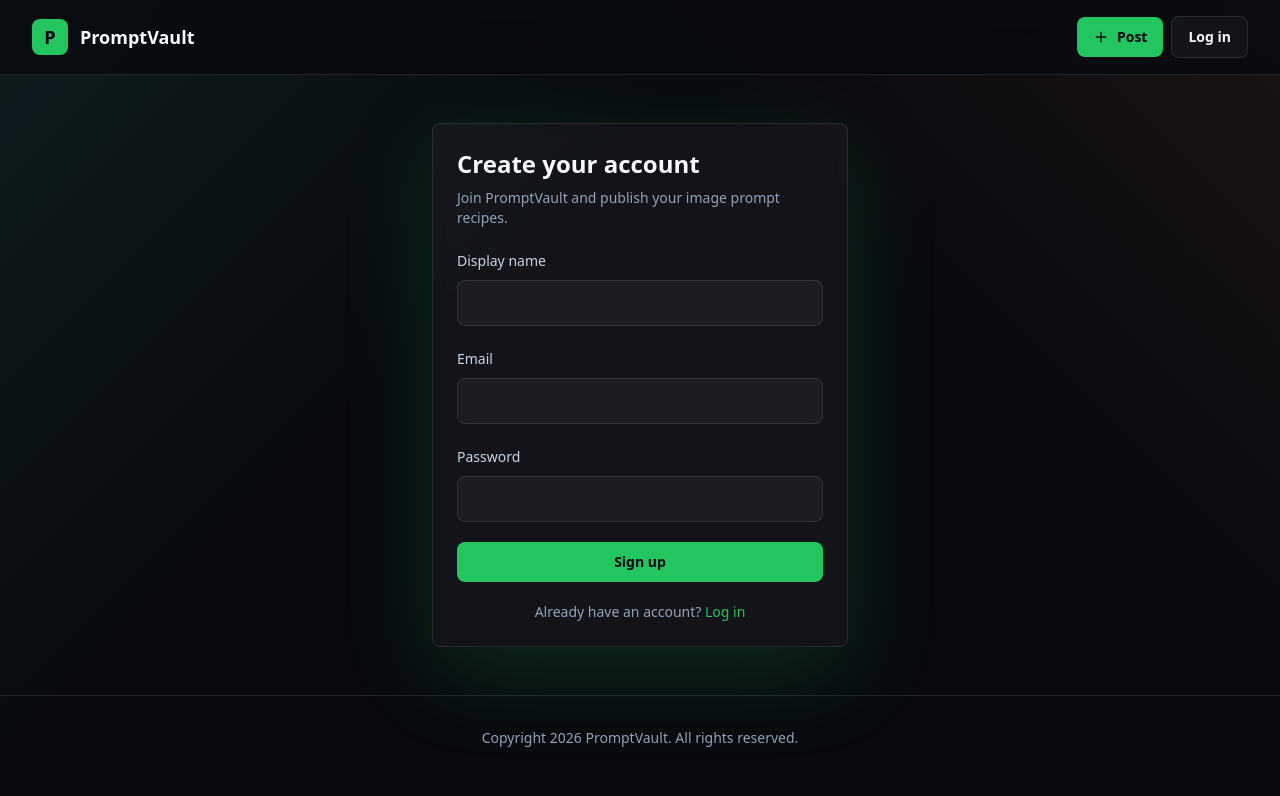
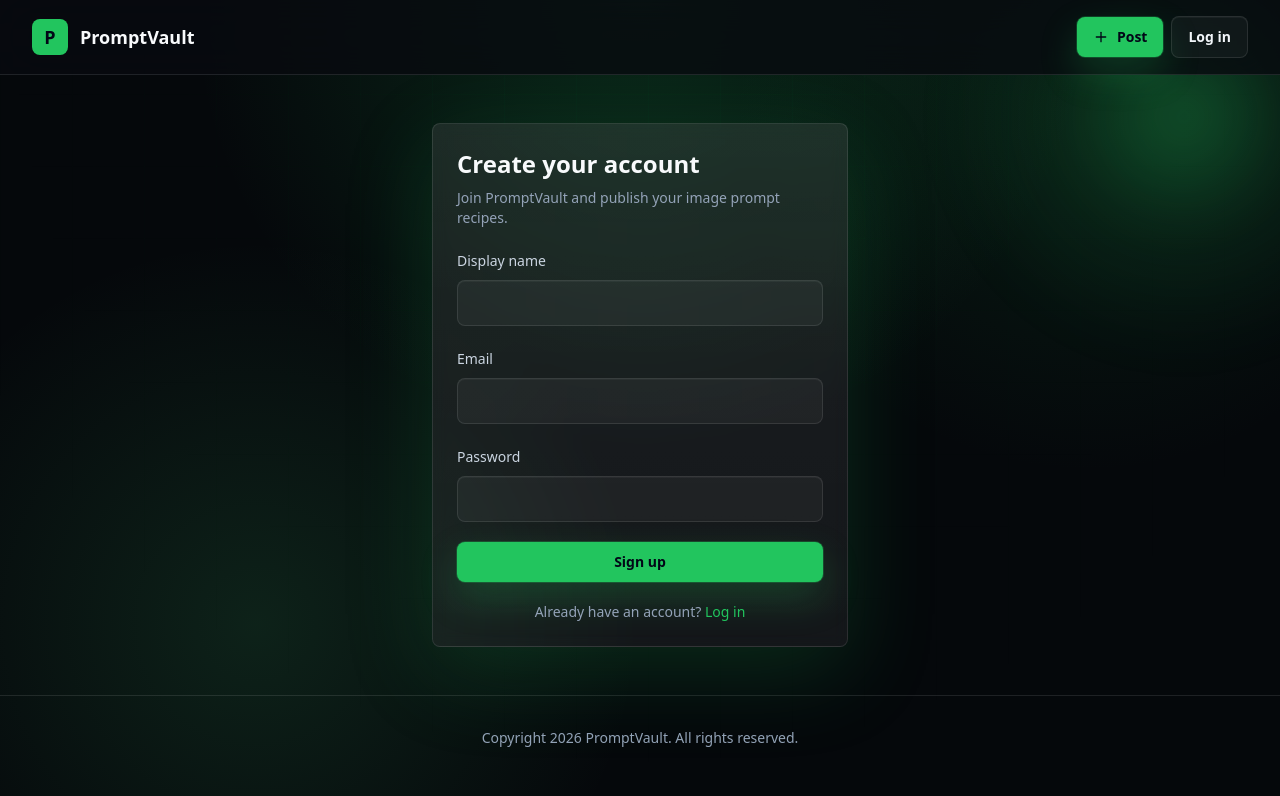
Before and after one commit to krma111/act-as-a-senior-full-stack, a Next.js app: page /auth/signup in a window 1280 px wide. Shown: the top 796 px of the page. Built offline with nearby package versions, Linux system fonts and the light colour scheme; no server answers; the database is empty.

Commit message:
Add animated green neon design system

```diff
--- a/src/app/globals.css
+++ b/src/app/globals.css
@@ -6,20 +6,75 @@
   color-scheme: dark;
 }
 
+html {
+  scroll-behavior: smooth;
+}
+
 body {
   background:
-    linear-gradient(135deg, rgba(85, 224, 196, 0.09), transparent 34rem),
-    linear-gradient(225deg, rgba(255, 122, 89, 0.08), transparent 30rem),
-    #080a0f;
+    radial-gradient(circle at top, rgba(34, 197, 94, 0.18), transparent 28rem),
+    radial-gradient(circle at 20% 78%, rgba(74, 222, 128, 0.12), transparent 24rem),
+    radial-gradient(circle at 85% 15%, rgba(21, 128, 61, 0.16), transparent 22rem),
+    #05080b;
   color: #f8fafc;
+  overflow-x: hidden;
+  position: relative;
+}
+
+body::before {
+  content: "";
+  position: fixed;
+  inset: 0;
+  pointer-events: none;
+  background-image:
+    linear-gradient(rgba(34, 197, 94, 0.09) 1px, transparent 1px),
+    linear-gradient(90deg, rgba(34, 197, 94, 0.09) 1px, transparent 1px);
+  background-size: 72px 72px;
+  mask-image: radial-gradient(circle at top, black 18%, transparent 82%);
+  opacity: 0.28;
+  animation: grid-drift 18s linear infinite;
+}
+
+body::after {
+  content: "";
+  position: fixed;
+  right: -8rem;
+  top: -8rem;
+  width: 28rem;
+  height: 28rem;
+  border-radius: 9999px;
+  pointer-events: none;
+  background: radial-gradient(circle, rgba(34, 197, 94, 0.34) 0%, rgba(34, 197, 94, 0.08) 35%, transparent 72%);
+  filter: blur(24px);
+  animation: orb-float 15s ease-in-out infinite;
 }
 
 ::selection {
-  background: rgba(85, 224, 196, 0.35);
+  background: rgba(34, 197, 94, 0.35);
+}
+
+.app-shell {
+  position: relative;
+  isolation: isolate;
+}
+
+.app-shell::before {
+  content: "";
+  position: fixed;
+  left: -10rem;
+  bottom: -12rem;
+  width: 32rem;
+  height: 32rem;
+  border-radius: 9999px;
+  pointer-events: none;
+  background: radial-gradient(circle, rgba(74, 222, 128, 0.2) 0%, rgba(34, 197, 94, 0.05) 38%, transparent 72%);
+  filter: blur(30px);
+  animation: orb-float 19s ease-in-out infinite reverse;
 }
 
 .field {
   @apply w-full rounded-lg border border-white/10 bg-white/[0.04] px-4 py-3 text-sm text-white outline-none transition placeholder:text-slate-500 focus:border-brand/70 focus:ring-2 focus:ring-brand/20;
+  box-shadow: inset 0 1px 0 rgba(255, 255, 255, 0.04);
 }
 
 .label {
@@ -32,16 +87,185 @@ body {
 
 .btn-primary {
   @apply btn bg-brand text-slate-950 hover:bg-brand/90;
+  box-shadow:
+    0 0 0 1px rgba(34, 197, 94, 0.24),
+    0 16px 38px rgba(34, 197, 94, 0.24);
 }
 
 .btn-ghost {
   @apply btn border border-white/10 bg-white/[0.04] text-slate-100 hover:bg-white/[0.08];
+  box-shadow: inset 0 1px 0 rgba(255, 255, 255, 0.04);
 }
 
 .panel {
   @apply border border-white/10 bg-white/[0.045] shadow-glow backdrop-blur;
+  background-image: linear-gradient(180deg, rgba(255, 255, 255, 0.05), rgba(255, 255, 255, 0.02));
 }
 
 .card-surface {
   @apply border border-white/10 bg-white/[0.045] shadow-glow backdrop-blur;
+  background-image: linear-gradient(180deg, rgba(255, 255, 255, 0.06), rgba(255, 255, 255, 0.025));
+  position: relative;
 }
+
+.card-surface::before {
+  content: "";
+  position: absolute;
+  inset: -1px;
+  border-radius: inherit;
+  padding: 1px;
+  background: linear-gradient(135deg, rgba(34, 197, 94, 0.55), rgba(34, 197, 94, 0.08), rgba(255, 255, 255, 0.08));
+  -webkit-mask:
+    linear-gradient(#000 0 0) content-box,
+    linear-gradient(#000 0 0);
+  -webkit-mask-composite: xor;
+  mask-composite: exclude;
+  pointer-events: none;
+  opacity: 0.65;
+}
+
+.card-surface::after {
+  content: "";
+  position: absolute;
+  inset: 0;
+  background: linear-gradient(120deg, transparent 0%, rgba(255, 255, 255, 0.12) 30%, transparent 60%);
+  transform: translateX(-150%);
+  transition: transform 0.8s ease;
+  pointer-events: none;
+}
+
+.group:hover.card-surface::after,
+.card-surface:hover::after {
+  transform: translateX(150%);
+}
+
+.hero-grid {
+  position: absolute;
+  inset: 0;
+  overflow: hidden;
+  pointer-events: none;
+}
+
+.hero-grid::before,
+.hero-grid::after {
+  content: "";
+  position: absolute;
+  inset: 0;
+}
+
+.hero-grid::before {
+  background-image:
+    linear-gradient(rgba(34, 197, 94, 0.12) 1px, transparent 1px),
+    linear-gradient(90deg, rgba(34, 197, 94, 0.12) 1px, transparent 1px);
+  background-size: 56px 56px;
+  transform: perspective(900px) rotateX(72deg) scale(1.8) translateY(-3%);
+  transform-origin: top center;
+  opacity: 0.34;
+  mask-image: linear-gradient(to bottom, rgba(0, 0, 0, 0.95), transparent 75%);
+}
+
+.hero-grid::after {
+  background:
+    radial-gradient(circle at 20% 20%, rgba(74, 222, 128, 0.26), transparent 20rem),
+    radial-gradient(circle at 82% 12%, rgba(34, 197, 94, 0.22), transparent 18rem);
+  animation: pulse-glow 9s ease-in-out infinite;
+}
+
+.hero-orb {
+  position: absolute;
+  border-radius: 9999px;
+  filter: blur(8px);
+  pointer-events: none;
+  opacity: 0.8;
+}
+
+.hero-orb-left {
+  left: 4%;
+  top: 14%;
+  width: 10rem;
+  height: 10rem;
+  background: radial-gradient(circle, rgba(34, 197, 94, 0.28), transparent 70%);
+  animation: orb-float 11s ease-in-out infinite;
+}
+
+.hero-orb-right {
+  right: 6%;
+  top: 10%;
+  width: 12rem;
+  height: 12rem;
+  background: radial-gradient(circle, rgba(74, 222, 128, 0.22), transparent 70%);
+  animation: orb-float 14s ease-in-out infinite reverse;
+}
+
+.floating-badge {
+  @apply panel rounded-2xl px-4 py-3 text-left;
+  animation: badge-float 9s ease-in-out infinite;
+}
+
+.floating-badge-delay {
+  animation-delay: -3s;
+}
+
+.section-shell {
+  position: relative;
+}
+
+.section-shell::before {
+  content: "";
+  position: absolute;
+  inset: 0 auto auto 0;
+  width: 10rem;
+  height: 10rem;
+  border-radius: 9999px;
+  background: radial-gradient(circle, rgba(34, 197, 94, 0.16), transparent 70%);
+  filter: blur(18px);
+  pointer-events: none;
+}
+
+@keyframes grid-drift {
+  from {
+    transform: translateY(0);
+  }
+  to {
+    transform: translateY(72px);
+  }
+}
+
+@keyframes orb-float {
+  0%, 100% {
+    transform: translate3d(0, 0, 0) scale(1);
+  }
+  50% {
+    transform: translate3d(0, 1.5rem, 0) scale(1.08);
+  }
+}
+
+@keyframes badge-float {
+  0%, 100% {
+    transform: translateY(0) rotate(0deg);
+  }
+  50% {
+    transform: translateY(-10px) rotate(-1deg);
+  }
+}
+
+@keyframes pulse-glow {
+  0%, 100% {
+    opacity: 0.75;
+    transform: scale(1);
+  }
+  50% {
+    opacity: 1;
+    transform: scale(1.03);
+  }
+}
+
+@media (prefers-reduced-motion: reduce) {
+  *,
+  *::before,
+  *::after {
+    animation: none !important;
+    transition: none !important;
+    scroll-behavior: auto !important;
+  }
+}
```
